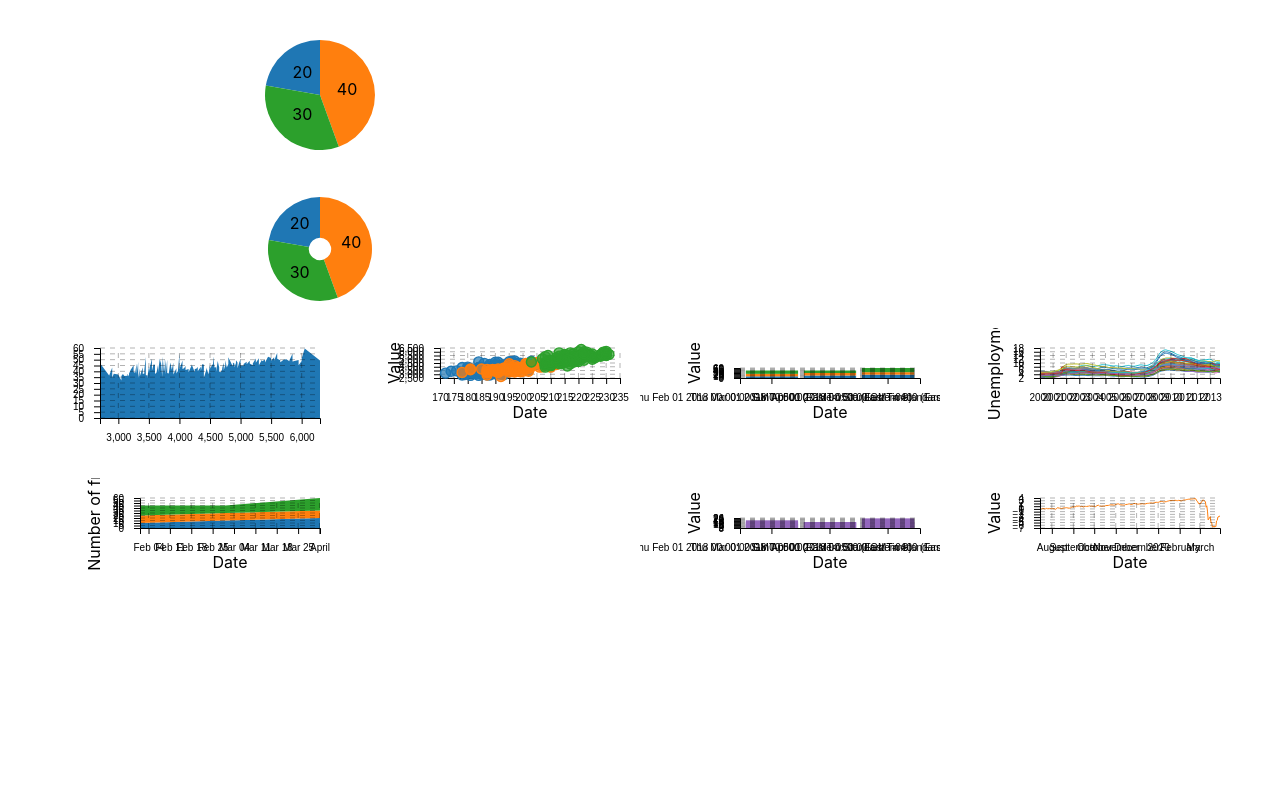
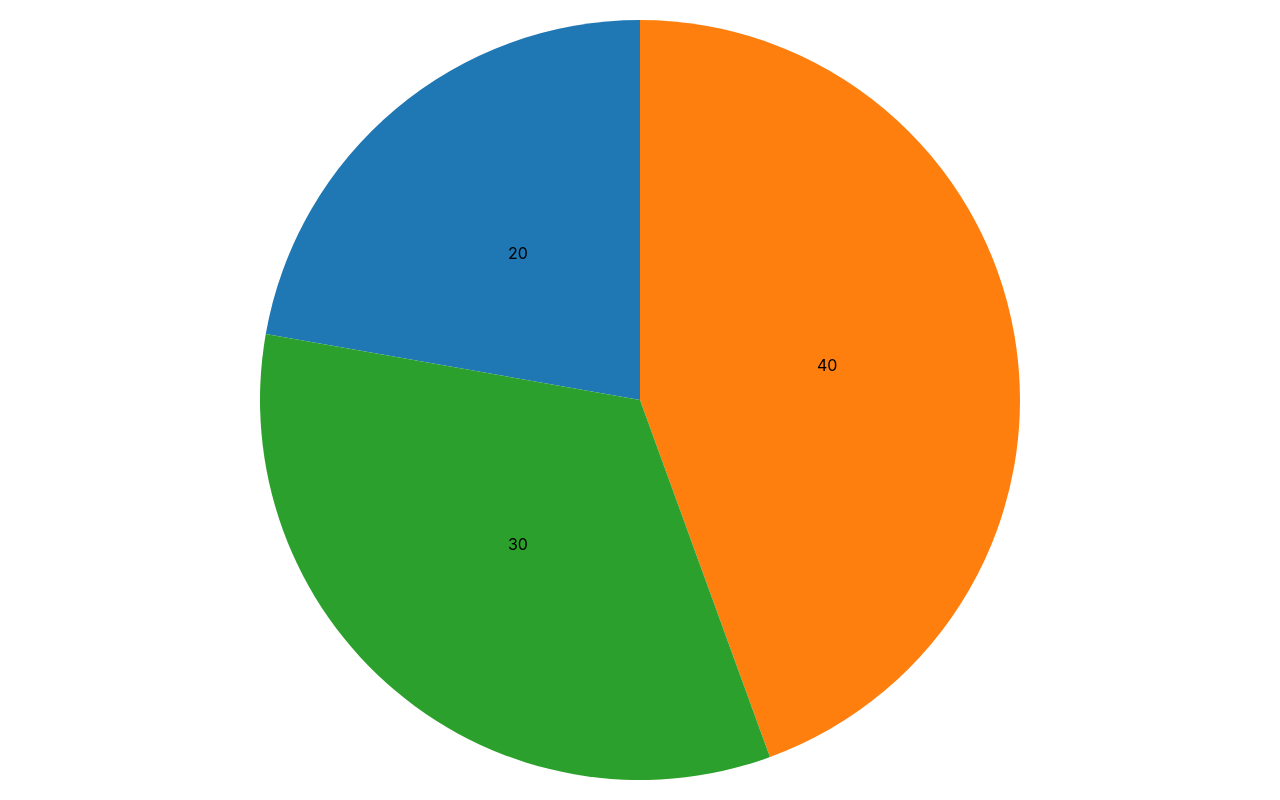
Before and after one commit to oslabs-beta/d3reactor, a React app: page / in a window 1280 px wide. Shown: the top 800 px of the page. Built offline with nearby package versions, Linux system fonts and the light colour scheme.

Commit message:
fixing grid positioning

```diff
--- a/src/App.tsx
+++ b/src/App.tsx
@@ -14,15 +14,12 @@ import skinny_fruit from "./data/skinny_fruit.json"
 function App() {
   return (
     <div className="App" >
-      <div className="PieDemo" style={{display: 'inline-flex', flexDirection: 'column', alignContent: 'center', justifyContent: 'center'}}></div>
-        <div style={{width: '50%'}}>
         <PieChart
           data={fruit}
           label= "label"
           value = "value"
         />
-        </div>
-        <div style={{width: '50%'}}>
+
         <PieChart
           data={fruit}
           label= "label"
@@ -30,10 +27,8 @@ function App() {
           innerRadius = "70%"
           outerRadius = "80%"
         />
-        </div>
-      <div/>
 
-      <div className="AreaDemo" style={{display: 'inline-flex', flexDirection: 'column', alignContent: 'center', justifyContent: 'center'}}>
+
         <AreaChart
           data={penguins}
           height="100%"
@@ -53,24 +48,20 @@ function App() {
           xAxisLabel="Date"
           yAxisLabel="Number of fruit"
         />
-      </div>
 
-      <div className="ScatterDemo" style={{display: 'inline-flex', flexDirection: 'column', alignContent: 'center', justifyContent: 'center'}}>
         <ScatterPlot
           data={penguins}
           xData={{ key: "flipper_length_mm", dataType: "number" }}
           yData={{ key: "body_mass_g", dataType: "number" }}
           groupBy="species"
-          xAxis="bottom"
-          yAxis="left"
+          xAxis="top"
+          yAxis="right"
           xGrid={true}
           yGrid={true}
           xAxisLabel="Date"
           yAxisLabel="Value"
         />
-      </div>
 
-      <div className="BarDemo" style={{display: 'inline-flex', flexDirection: 'column', alignContent: 'center', justifyContent: 'center'}}>
         <BarChart
           data={skinny_fruit}
           xData={{ key: "date"}}
@@ -93,9 +84,7 @@ function App() {
           xAxisLabel="Date"
           yAxisLabel="Value"
         />
-      </div>
 
-      <div className="LineDemo" style={{display: 'inline-flex', flexDirection: 'column', alignContent: 'center', justifyContent: 'center'}}>
         <LineChart
           data={unemployment}
           xData={{ key: "date", dataType: "date" }}
@@ -119,7 +108,6 @@ function App() {
           xAxisLabel="Date"
           yAxisLabel="Value"
         />
-      </div>
 
 
     </div>
--- a/src/components/ContinuousAxis.tsx
+++ b/src/components/ContinuousAxis.tsx
@@ -23,19 +23,19 @@ const ContinuousAxis = ({
 
       switch (type) {
         case "bottom":
-          axis = d3.axisBottom(scale).tickPadding(10)?.tickValues(ticksValue)
+          axis = d3.axisBottom(scale)
           break
         case "top":
-          axis = d3.axisTop(scale).tickPadding(10)?.tickValues(ticksValue)
+          axis = d3.axisTop(scale)
           break
         case "left":
-          axis = d3.axisLeft(scale).tickPadding(10)?.tickValues(ticksValue)
+          axis = d3.axisLeft(scale)
           break
         case "right":
-          axis = d3.axisRight(scale).tickPadding(10)?.tickValues(ticksValue)
+          axis = d3.axisRight(scale)
           break
         default:
-          axis = d3.axisRight(scale).tickPadding(10)?.tickValues(ticksValue)
+          axis = d3.axisRight(scale)
           break
       }
 
@@ -48,7 +48,7 @@ const ContinuousAxis = ({
     () => getAxisLabelCoordinates(x, y, height, width, margin, type),
     [x, y, width, height, margin, type]
   )
-
+  console.log('scale ticks', scale.ticks())
   let grid: JSX.Element[] = []
   switch (true) {
     case type === "bottom" && (xGrid || yGrid):
@@ -60,9 +60,7 @@ const ContinuousAxis = ({
             x2={scale(tick)}
             y1={0}
             y2={-height + margin.bottom + margin.top}
-            strokeDasharray={5}
-            strokeOpacity="0.3"
-            strokeWidth="0,3"
+            strokeOpacity="0.2"
             stroke="currentColor"
           ></line>
         ))
@@ -74,11 +72,9 @@ const ContinuousAxis = ({
             key={i}
             x1={scale(tick)}
             x2={scale(tick)}
-            y1={margin.bottom}
+            y1={0}
             y2={height - margin.bottom - margin.top}
-            strokeDasharray={5}
-            strokeOpacity="0.3"
-            strokeWidth="0,3"
+            strokeOpacity="0.2"
             stroke="currentColor"
           ></line>
         ))
@@ -92,9 +88,7 @@ const ContinuousAxis = ({
             x2={width - margin.right - margin.left}
             y1={scale(tick)}
             y2={scale(tick)}
-            strokeDasharray={5}
-            strokeOpacity="0.3"
-            strokeWidth="0,3"
+            strokeOpacity="0.2"
             stroke="currentColor"
           ></line>
         ))
@@ -108,9 +102,7 @@ const ContinuousAxis = ({
             x2={-(width - margin.right - margin.left)}
             y1={scale(tick)}
             y2={scale(tick)}
-            strokeDasharray={5}
-            strokeOpacity="0.3"
-            strokeWidth="0,3"
+            strokeOpacity="0.2"
             stroke="currentColor"
           ></line>
         ))
```
